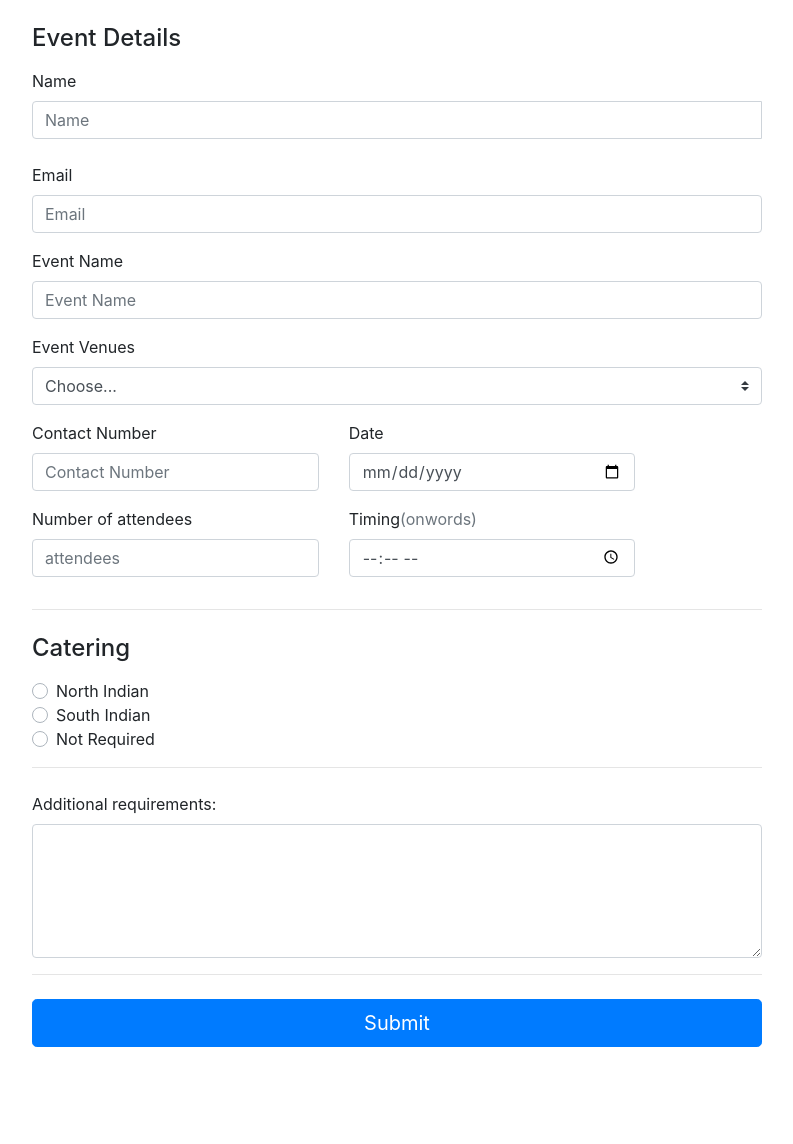
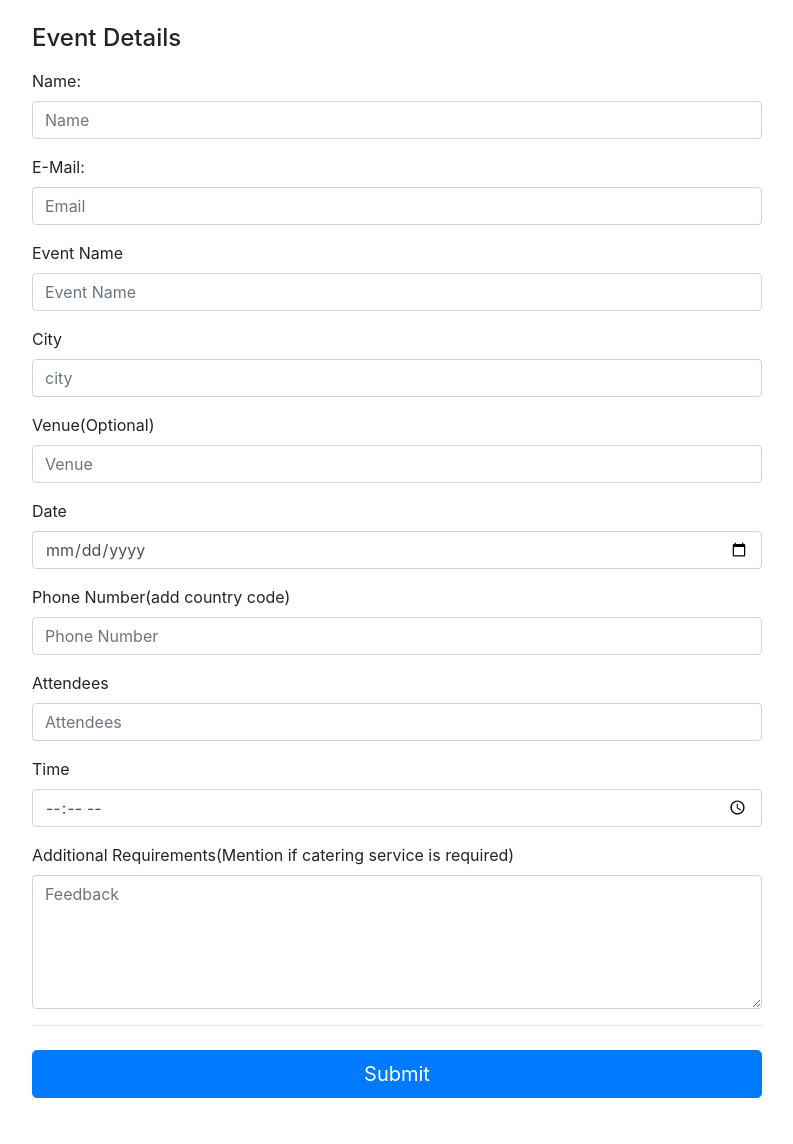
Before and after one commit to NavneethKrishna/Event-Managment-System, a Flask app: page /form.html in a window 1280 px wide; the page is wider, and only the part inside the window is pictured. Shown: the part 56-1200 px from the top of that part, without its empty margins (53-846 px from the left). Run offline with Flask 2, Linux system fonts and the light colour scheme.

Commit message:
Form Page

```diff
--- a/Event/forms.py
+++ b/Event/forms.py
@@ -1,9 +1,13 @@
 from flask_wtf import FlaskForm
-from wtforms import StringField, PasswordField, SubmitField, BooleanField, TimeField, TextAreaField
+from wtforms import StringField, PasswordField, SubmitField, BooleanField, TextAreaField, IntegerField
 from wtforms import validators
 from wtforms.validators import DataRequired, Email, EqualTo, ValidationError
 from Event.models import User
-
+from wtforms.fields.html5 import DateField
+from wtforms_alchemy import PhoneNumberField
+from wtforms_components import TimeField
+import phonenumbers
+from _datetime import datetime
 
 class RegistrationForm(FlaskForm):
     name = StringField('Name', validators=[DataRequired()])
@@ -27,3 +31,24 @@ class FeedbackForm(FlaskForm):
     email = StringField('Email',validators=[DataRequired(), Email()])
     feedback = TextAreaField('Feedback',validators=[DataRequired()])
     submit = SubmitField('Submit')
+
+class BookingForm(FlaskForm):
+    name = StringField('Name',validators=[DataRequired()])
+    email = StringField('Email',validators=[DataRequired(), Email()])
+    event_name = StringField('Event Name', validators=[DataRequired()])
+    date = DateField("Date",format='%Y-%m-%d')
+    phone = StringField('Phone', validators=[DataRequired()])
+    attendees = IntegerField('Attendees',validators=[DataRequired()])
+    time = TimeField('Time', format='%H:%M')
+    city = StringField('City', validators=[DataRequired()])
+    venue = StringField('venue')
+    additional_requirements = TextAreaField('Additional Requirements',validators=[DataRequired()])
+    submit = SubmitField('Submit')
+
+    def validate_phone(self, phone):
+        try:
+            p = phonenumbers.parse(phone.data)
+            if not phonenumbers.is_valid_number(p):
+                raise ValueError()
+        except (phonenumbers.phonenumberutil.NumberParseException, ValueError):
+            raise ValidationError('Invalid phone number')
--- a/Event/routes.py
+++ b/Event/routes.py
@@ -1,7 +1,7 @@
 from flask import render_template, flash, redirect
 from Event import app, db, bcrypt
-from Event.forms import RegistrationForm, LoginForm, FeedbackForm
-from Event.models import User, Feedback
+from Event.forms import RegistrationForm, LoginForm, FeedbackForm, BookingForm
+from Event.models import User, Feedback, Booking
 from flask.helpers import url_for
 from flask_login import login_user
 
@@ -18,6 +18,7 @@ def login():
             user = User.query.filter_by(email = form.email.data).first()
             if user and bcrypt.check_password_hash(user.password, form.password.data):
                 login_user(user)
+                flash("You have been Logged in !!","success")
                 return redirect(url_for('home'))
             else:
                 flash("Login unsuccessful. Please check your email and password","success")
@@ -40,14 +41,22 @@ def register():
 def home():
     return render_template('home.html')
 
-@app.route("/form.html")
+@app.route("/form.html", methods=['GET', 'POST'])
 def form():
-    return render_template('form.html', title='Forms')
+    form = BookingForm()
+    if form.validate_on_submit():
+        print("Success")
+        booking = Booking(name=form.name.data, email=form.email.data, event_name=form.event_name.data, date=form.date.data, phone=form.phone.data, attendees=form.attendees.data, time=form.time.data, city=form.city.data, venue=form.venue.data, additional_requirements=form.additional_requirements.data)
+        db.session.add(booking)
+        db.session.commit()
+        flash("Thank you for the feedback !!","success")
+    return render_template('form.html', title='Forms', form=form)
 
 @app.route("/feedback.html", methods=['GET', 'POST'])
 def feedback():
     form = FeedbackForm()
     if form.validate_on_submit():
+        print("Success")
         feedback = Feedback(name=form.name.data, email=form.email.data, feedback=form.feedback.data)
         db.session.add(feedback)
         db.session.commit()
--- a/Event/templates/form.html
+++ b/Event/templates/form.html
@@ -14,110 +14,167 @@
   <div class="container">
     <div class="row">
       <div class="col-md-8 order-md-1 ">
+
+        <form class="form-Booking" method="POST" action="">
+          {{ form.hidden_tag() }}
           <h4 class="mb-3">Event Details</h4>
-        <form class="needs-validation" novalidate>
 
-          <div class="mb-4">
-            <label for="username">Name</label>
-            <div class="input-group">
-              <input type="text" class="form-control" id="username" placeholder="Name" required>
-              <div class="invalid-feedback" style="width: 100%;">
-                Your username is required.
+          <div class="form-group">
+            {{ form.name.label(class="sr-only") }}
+            <label for="comment">Name:</label>
+            {% if form.name.errors %}
+                {{ form.name(class="form-control form-control-lg is-invalid") }}
+                <div class="invalid-feedback">
+                {% for error in form.name.errors %}
+                    <span>{{ error }}</span>
+                {% endfor %}
                 </div>
-            </div>
+             {% else %}
+                {{ form.name(class="form-control", placeholder="Name")}}
+             {% endif %}
+
         </div>
 
-          <div class="mb-3">
-            <label for="email">Email</label>
-            <input type="email" class="form-control" id="email" placeholder="Email">
+        <div class="form-group">
+            {{ form.email.label(class="sr-only") }}
+            <label for="comment">E-Mail:</label>
+            {% if form.email.errors %}
+                {{ form.email(class="form-control form-control-lg is-invalid") }}
                 <div class="invalid-feedback">
-              Please enter a valid email for updates.
+                {% for error in form.email.errors %}
+                    <span>{{ error }}</span>
+                {% endfor %}
                 </div>
+             {% else %}
+                {{ form.email(class="form-control",placeholder="Email")}}
+             {% endif %}
         </div>
 
-          <div class="mb-3">
-            <label for="email">Event Name</label>
-            <input type="text" class="form-control" id="eventname" placeholder="Event Name">
+          <div class="form-group">
+            <label for="event_name">Event Name</label>
+            {{ form.event_name.label(class="sr-only") }}
+            {% if form.event_name.errors %}
+                {{ form.event_name(class="form-control form-control-lg is-invalid") }}
                 <div class="invalid-feedback">
-              Please enter Event Name.
+                {% for error in form.event_name.errors %}
+                    <span>{{ error }}</span>
+                {% endfor %}
                 </div>
+             {% else %}
+                {{ form.event_name(class="form-control", placeholder="Event Name")}}
+             {% endif %}
           </div>
 
-          <div class="mb-3">
-            <label for="venues">Event Venues</label>
-            <select class="custom-select d-block w-100" id="venues" required>
-              <option value="">Choose...</option>
-              <option>venu1</option>
-              <option>venu2</option>
-              <option>venu3</option>
-              <option>venu4</option>
-            </select>
+          <div class="form-group">
+            <label for="city">City</label>
+            {{ form.city.label(class="sr-only") }}
+            {% if form.city.errors %}
+                {{ form.city(class="form-control form-control-lg is-invalid") }}
                 <div class="invalid-feedback">
-              Please provide a valid venue.
+                {% for error in form.city.errors %}
+                    <span>{{ error }}</span>
+                {% endfor %}
                 </div>
+             {% else %}
+                {{ form.city(class="form-control", placeholder="city")}}
+             {% endif %}
           </div>
 
-          <div class="row">
-            <div class="col-md-5 mb-3">
-              <label for="contact">Contact Number</label>
-              <input type="tel" class="form-control" id="contact" placeholder="Contact Number">
+          <div class="form-group">
+            <label for="venue">Venue(Optional)</label>
+            {{ form.venue.label(class="sr-only") }}
+            {% if form.venue.errors %}
+                {{ form.venue(class="form-control form-control-lg is-invalid") }}
                 <div class="invalid-feedback">
-                Please enter a valid Contact Number updates.
+                {% for error in form.venue %}
+                    <span>{{ error }}</span>
+                {% endfor %}
+                </div>
+             {% else %}
+                {{ form.venue(class="form-control", placeholder="Venue")}}
+             {% endif %}
           </div>
 
+          <div class="form-group">
+            <label for="event_name">Date</label>
+            {{ form.date.label(class="sr-only") }}
+            {% if form.date.errors %}
+                {{ form.date(class="form-control form-control-lg is-invalid") }}
+                <div class="invalid-feedback">
+                {% for error in form.date.errors %}
+                    <span>{{ error }}</span>
+                {% endfor %}
                 </div>
-            <div class="col-md-5 mb-3">
-              <label for="date">Date</label>
-              <input type="date" class="form-control" id="date" placeholder="Date">
-              <div class="invalid-feedback">
-                date is required.
-              </div>
-            </div>
+             {% else %}
+                {{ form.date(class="form-control", placeholder="Event Name")}}
+             {% endif %}
           </div>
 
-          <div class="row">
-            <div class="col-md-5 mb-3">
-              <label for="attendees">Number of attendees</label>
-              <input type="number" class="form-control" id="attendees" placeholder="attendees">
+          <div class="form-group">
+            <label for="event_name">Phone Number(add country code)</label>
+            {{ form.phone.label(class="sr-only") }}
+            {% if form.phone.errors %}
+                {{ form.phone(class="form-control form-control-lg is-invalid") }}
                 <div class="invalid-feedback">
-                Please select a valid Number.
+                {% for error in form.date.errors %}
+                    <span>{{ error }}</span>
+                {% endfor %}
                 </div>
+             {% else %}
+                {{ form.phone(class="form-control", placeholder="Phone Number")}}
+             {% endif %}
           </div>
 
-          <div class="col-md-5 mb-3">
-              <label for="timing">Timing<span class="text-muted">(onwords)</span></label>
-              <input type="time" class="form-control" id="timing" placeholder="Timing">
+
+          <div class="form-group">
+            <label for="event_name">Attendees</label>
+            {{ form.attendees.label(class="sr-only") }}
+            {% if form.attendees.errors %}
+                {{ form.attendees(class="form-control form-control-lg is-invalid") }}
                 <div class="invalid-feedback">
-                Please provide a valid Timings.
+                {% for error in form.attendees.errors %}
+                    <span>{{ error }}</span>
+                {% endfor %}
                 </div>
+             {% else %}
+                {{ form.attendees(class="form-control",type="number",id="example-number-input",placeholder="Attendees")}}
+             {% endif %}
           </div>
+
+
+          <div class="form-group">
+            <label for="event_name">Time</label>
+            {{ form.time.label(class="sr-only") }}
+            {% if form.time.errors %}
+                {{ form.attendees(class="form-control form-control-lg is-invalid") }}
+                <div class="invalid-feedback">
+                {% for error in form.time.errors %}
+                    <span>{{ error }}</span>
+                {% endfor %}
                 </div>
-          <hr class="mb-4">
-
-          <h4 class="mb-3">Catering</h4>
-
-          <div class="d-block my-3">
-            <div class="custom-control custom-radio">
-              <input id="North Indian" name="North Indian" type="radio" class="custom-control-input" required>
-              <label class="custom-control-label" for="North Indian">North Indian</label>
-            </div>
-            <div class="custom-control custom-radio">
-              <input id="South Indian" name="South Indian" type="radio" class="custom-control-input" required>
-              <label class="custom-control-label" for="South Indian"> South Indian</label>
-            </div>
-            <div class="custom-control custom-radio">
-              <input id="Not Required" name="Not Required" type="radio" class="custom-control-input" required>
-              <label class="custom-control-label" for="Not Required">Not Required</label>
-            </div>
-          </div>
-          <hr class="mb-4">
-          <div class="form-group">
-            <label for="comment">Additional requirements:</label>
-            <textarea class="form-control" rows="5" id="comment"></textarea>
+             {% else %}
+                {{ form.time(class="form-control",type="time",id="ime-input")}}
+             {% endif %}
           </div>
 
 
 
+
+
+          <div class="form-group">
+            {{ form.additional_requirements.label(class="sr-only") }}
+            <label for="comment">Additional Requirements(Mention if catering service is required)</label>
+            {% if form.additional_requirements.errors %}
+                {{ form.feedback(class="form-control form-control-lg is-invalid") }}
+                <div class="invalid-feedback">
+                {% for error in form.additional_requirements.errors %}
+                    <span>{{ error }}</span>
+                {% endfor %}
+                </div>
+            {% else %}
+                {{ form.additional_requirements(class="form-control",id="Textarea1",rows="5",placeholder="Feedback")}}
+            {% endif %}
+          </div>
 
 
           <hr class="mb-4">
```
Also changed, not shown: Event/models.py (+16 -3 lines), Event/site.db, run.py (line endings or trailing spaces), 1 other file. Lines whose indentation alone changed are shown as unchanged.
